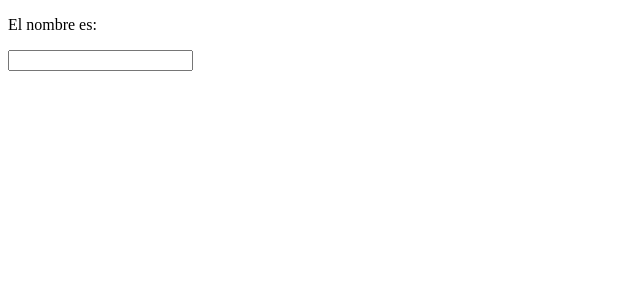
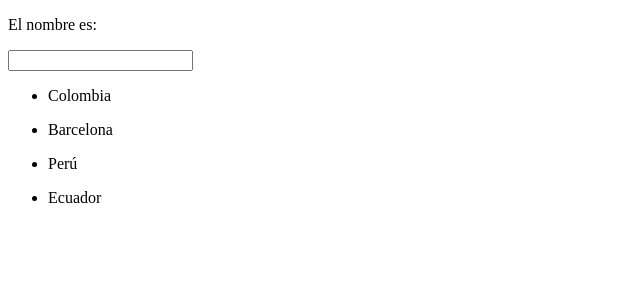
Before and after one commit to bolivar014/angular_dominicode, an Angular app: page / in a window 1280 px wide. Shown: the top 300 px of the page, without its empty margins (0-640 px from the left). Built offline with nearby package versions, Linux system fonts and the light colour scheme.

Commit message:
ejemplo de ngFor

```diff
--- a/src/app/app.component.html
+++ b/src/app/app.component.html
@@ -3,3 +3,7 @@
 
 <p>El nombre es: {{ name }}</p>
 <input type="text" [(ngModel)]="name">
+
+<ul *ngFor="let city of cities">
+  <li>{{ city }}</li>
+</ul>
--- a/src/app/app.component.ts
+++ b/src/app/app.component.ts
@@ -9,4 +9,7 @@
   name?: string;
   title = 'Día 5 del reto';
   url = 'https://d.wattpad.com/story_parts/2/images/15948b36ef404a19901251797207.jpg';
+
+  //
+  cities = ['Colombia', 'Barcelona', 'Perú', 'Ecuador'];
 }
```
Also changed, not shown: 1 other file (tests, documents, lock files or other folders).
